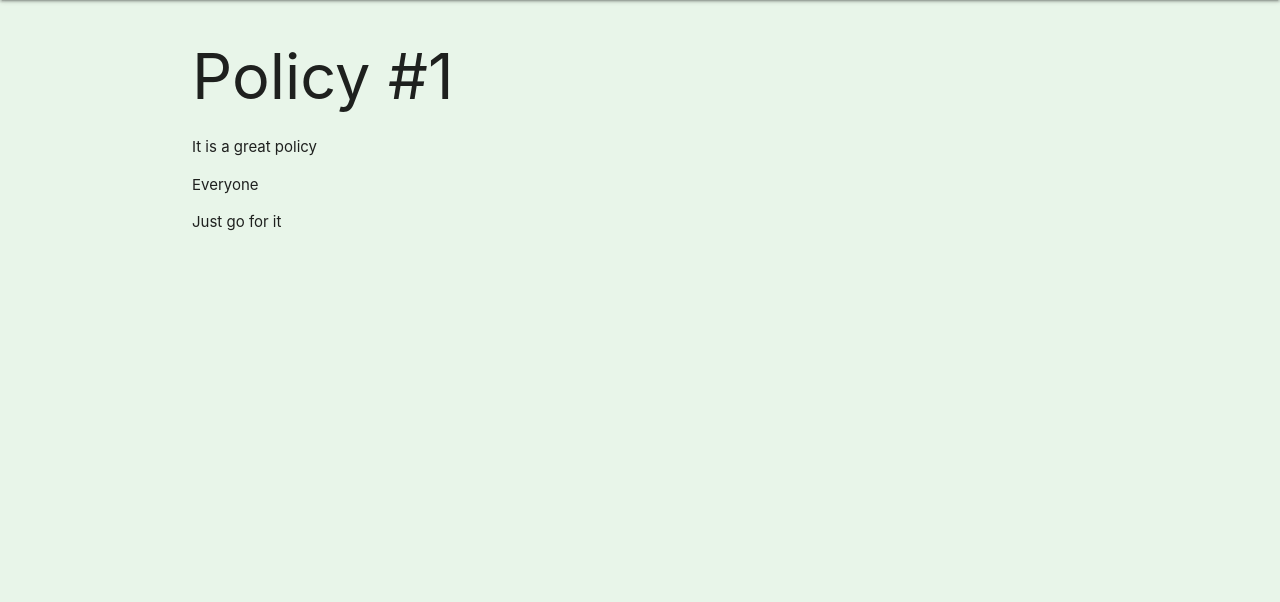
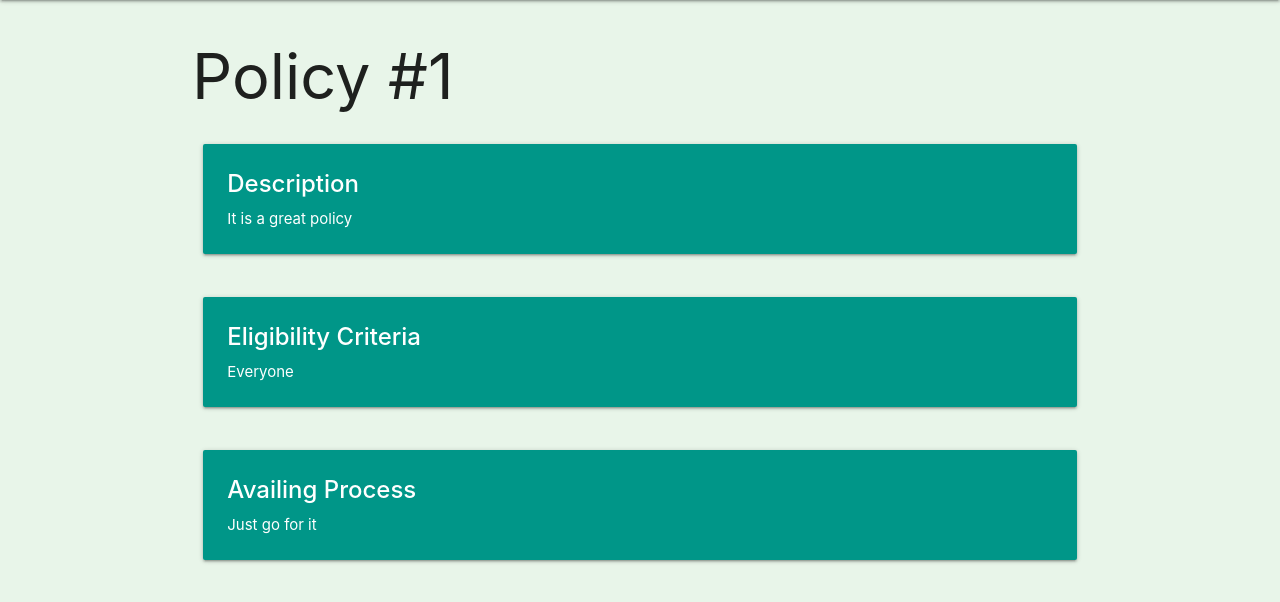
Before and after one commit to adityakumar2809/ChildImmunizationSystem, a Django app: page /medical/detail-healthcare-policy/1/ in a window 1280 px wide. Shown: the part 64-666 px from the top of the page. Run offline with Django 3.2, Linux system fonts and the light colour scheme; data comes from the database, SQL or seed files in the repository; both versions use the stored data as it was after the commit; some libraries are stand-ins or nearby versions.

Commit message:
Front End for adding and viewing Healthcare Policies

```diff
--- a/medical/templates/medical/detail-healthcare-policy.html
+++ b/medical/templates/medical/detail-healthcare-policy.html
@@ -7,7 +7,38 @@
 
 {% block content %}
     <h1>{{ healthcare_policy.title }}</h1>
-    <p>{{ healthcare_policy.description }}</p>
-    <p>{{ healthcare_policy.eligibility }}</p>
-    <p>{{ healthcare_policy.process }}</p>
+
+    <div class="row">
+        <div class="col s12 m12">
+          <div class="card teal">
+            <div class="card-content white-text">
+              <span class="card-title"><strong>Description</strong></span>
+              <p>{{ healthcare_policy.description }}</p>
+            </div>
+          </div>
+        </div>
+    </div>
+
+    <div class="row">
+        <div class="col s12 m12">
+          <div class="card teal">
+            <div class="card-content white-text">
+              <span class="card-title"><strong>Eligibility Criteria</strong></span>
+              <p>{{ healthcare_policy.eligibility }}</p>
+            </div>
+          </div>
+        </div>
+    </div>
+
+    <div class="row">
+        <div class="col s12 m12">
+          <div class="card teal">
+            <div class="card-content white-text">
+              <span class="card-title"><strong>Availing Process</strong></span>
+              <p>{{ healthcare_policy.process }}</p>
+            </div>
+          </div>
+        </div>
+    </div>
+
 {% endblock content %}
```
Also changed, not shown: medical/templates/medical/add-healthcare-policy.html (+20 -3 lines), medical/templates/medical/list-healthcare-policy.html (+24 -4 lines), db.sqlite3.
